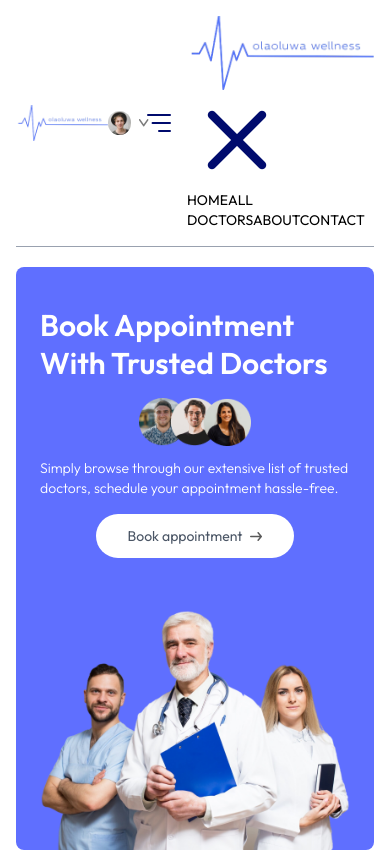
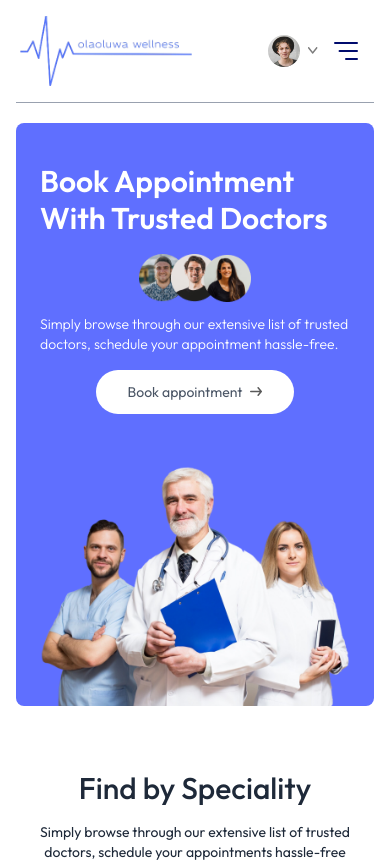
Before and after one commit to Olaoluwa19/olaoluwa-health, a React (Vite) app in the folder frontend/: page / in a window 390 px wide. Shown: the top 862 px of the page. Built offline with nearby package versions, Linux system fonts and the light colour scheme.

Commit message:
feat: styled and added functionality to mobile menu

```diff
--- a/frontend/src/components/Navbar.jsx
+++ b/frontend/src/components/Navbar.jsx
@@ -22,6 +22,8 @@ const Navbar = () => {
         <img
           className="w-44 cursor-pointer"
           src={assets.logo_olaoluwa}
+          width="404"
+          height="160"
           alt="Olaoluwa Wellness logo"
         />
       </a>
@@ -134,30 +136,46 @@ const Navbar = () => {
           onClick={() => setShowMenu(true)}
           className="w-6 md:hidden"
           src={assets.menu_icon}
-          alt="menu icon"
+          alt="menu icon button"
         />
         {/* Mobile Menu */}
-        <aside>
-          <figure>
-            <img src={assets.logo_olaoluwa} alt="" aria-hidden />
+        <aside
+          className={`${showMenu ? "fixed w-full" : "h-0 w-0"} md:hidden right-0 top-0 bottom-0 z-20 overflow-hidden bg-white transition-all`}
+        >
+          <figure className="flex items-center justify-between px-5 py-6">
             <img
+              className="w-36"
+              onClick={() => setShowMenu(true)}
+              src={assets.logo_olaoluwa}
+              width="404"
+              height="160"
+              alt=""
+              aria-hidden
+            />
+            <img
+              className="w-7"
               onClick={() => setShowMenu(false)}
               src={assets.cross_icon}
-              alt="close menu"
+              width="100"
+              height="100"
+              alt="close menu button"
             />
           </figure>
-          <nav aria-label="mobile-nav">
-            <NavLink to="/" end>
-              HOME
+          <nav
+            className="flex flex-col items-center gap-2 mt-5 px-5 text-lg font-medium"
+            aria-label="mobile-nav"
+          >
+            <NavLink onClick={() => setShowMenu(false)} to="/" end>
+              <p className="px-4 py-2 rounded inline-block">HOME</p>
             </NavLink>
-            <NavLink to="/doctors" end>
-              ALL DOCTORS
+            <NavLink onClick={() => setShowMenu(false)} to="/doctors" end>
+              <p className="px-4 py-2 rounded inline-block">ALL DOCTORS</p>
             </NavLink>
-            <NavLink to="/about" end>
-              ABOUT
+            <NavLink onClick={() => setShowMenu(false)} to="/about" end>
+              <p className="px-4 py-2 rounded inline-block">ABOUT</p>
             </NavLink>
-            <NavLink to="/contact" end>
-              CONTACT
+            <NavLink onClick={() => setShowMenu(false)} to="/contact" end>
+              <p className="px-4 py-2 rounded inline-block">CONTACT</p>
             </NavLink>
           </nav>
         </aside>
```
